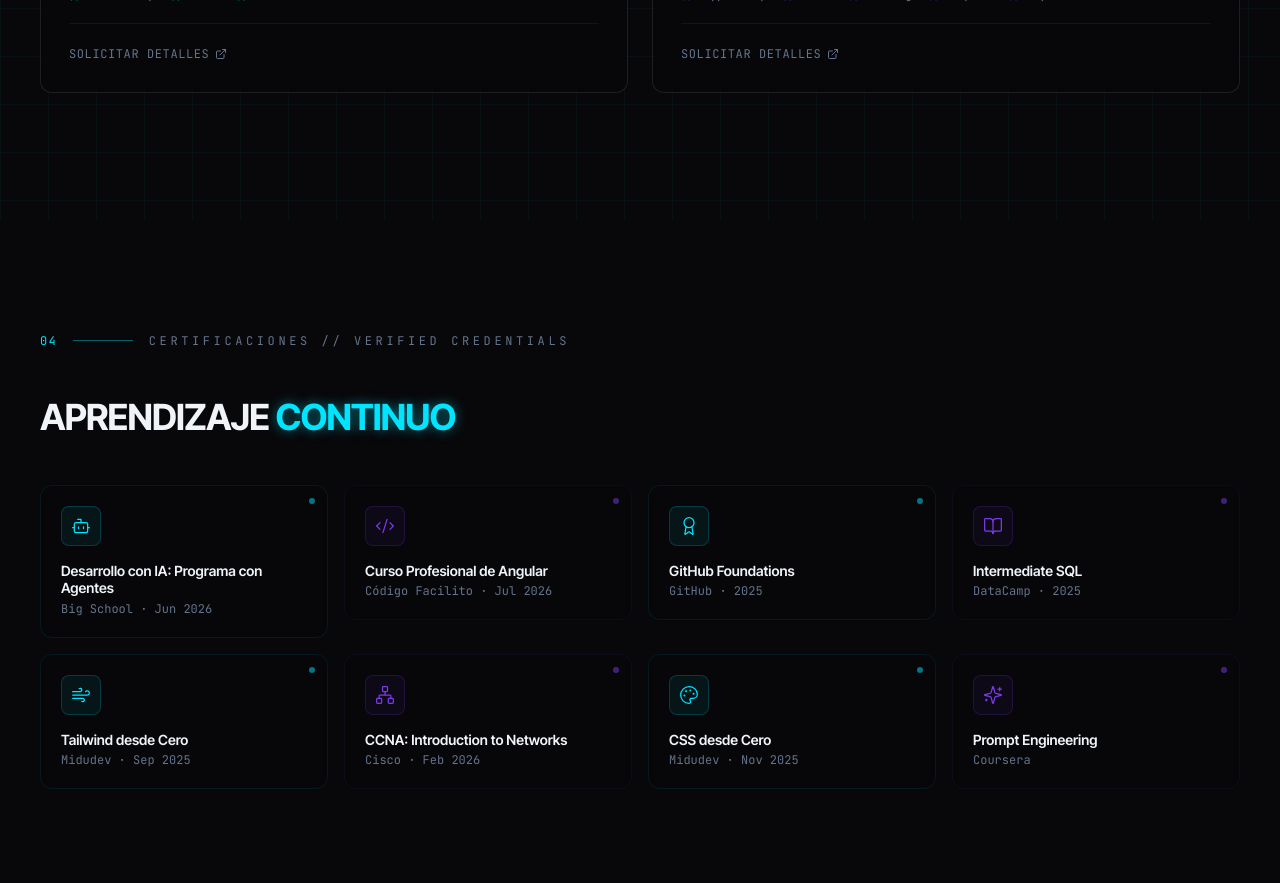
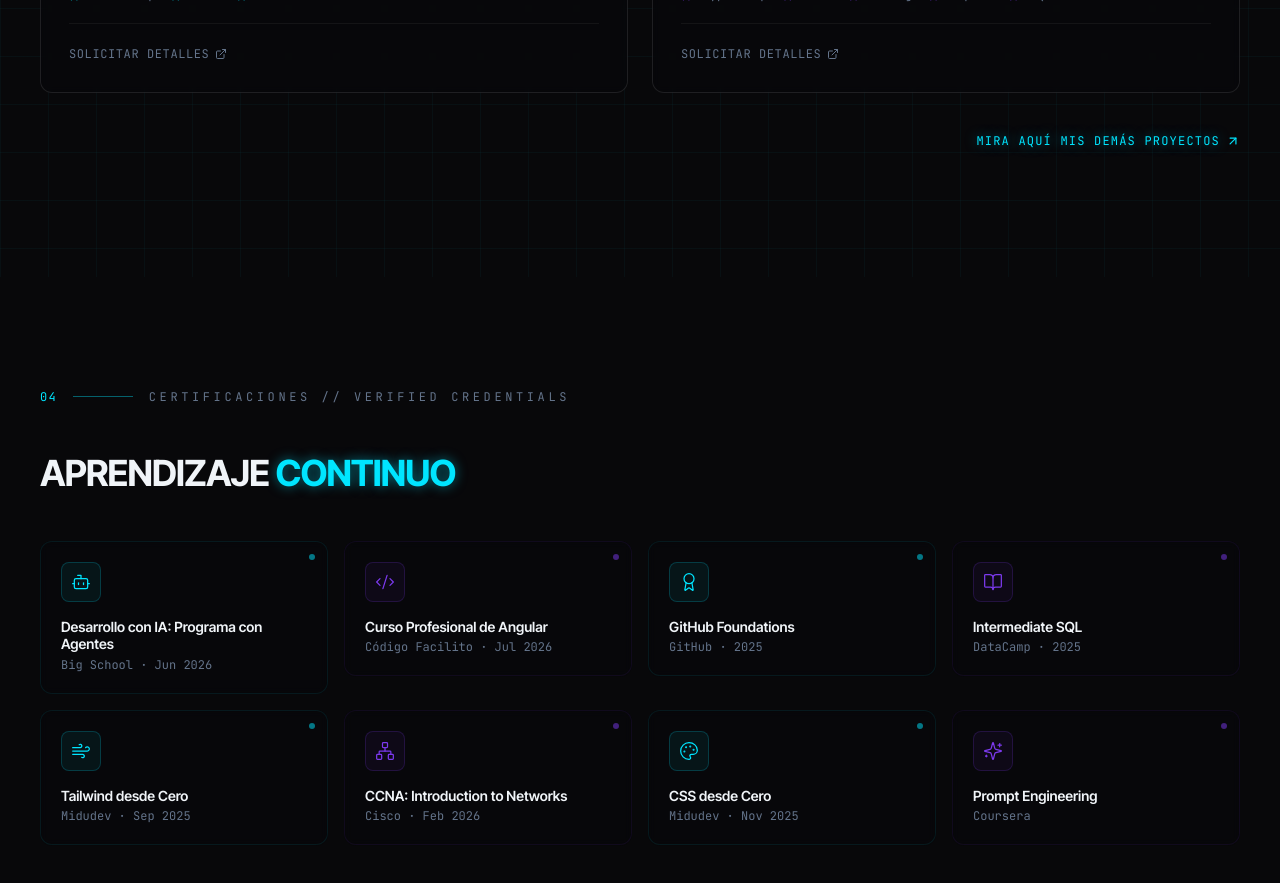
Before and after one commit to luisllatas-dev/Mi-Portafolio-v2, a React (Vite) app: page / in a window 1280 px wide. Shown: the part 4420-5303 px from the top of the page. Built offline with nearby package versions, Linux system fonts and the light colour scheme.

Commit message:
feat: add GitHub "más proyectos" link in Projects section

```diff
--- a/src/components/portfolio/Projects.jsx
+++ b/src/components/portfolio/Projects.jsx
@@ -1,5 +1,7 @@
-import { ExternalLink } from "lucide-react";
+import { ExternalLink, ArrowUpRight } from "lucide-react";
 import RevealSection from "./RevealSection";
+
+const GITHUB_URL = "https://github.com/luisllatas-dev";
 
 const PROJECTS = [
   {
@@ -169,6 +171,24 @@ export default function Projects() {
             </RevealSection>
           ))}
         </div>
+
+        {/* More projects → GitHub */}
+        <RevealSection delay={0.15}>
+          <div className="mt-10 flex justify-end">
+            <a
+              href={GITHUB_URL}
+              target="_blank"
+              rel="noopener noreferrer"
+              className="group inline-flex items-center gap-1.5 font-mono-tech text-xs uppercase tracking-widest text-[#00E5FF] text-glow-cyan hover:text-[#F0F4F8] transition-colors duration-300"
+            >
+              Mira aquí mis demás proyectos
+              <ArrowUpRight
+                size={14}
+                className="transition-transform duration-300 group-hover:translate-x-0.5 group-hover:-translate-y-0.5"
+              />
+            </a>
+          </div>
+        </RevealSection>
       </div>
     </section>
   );
```
